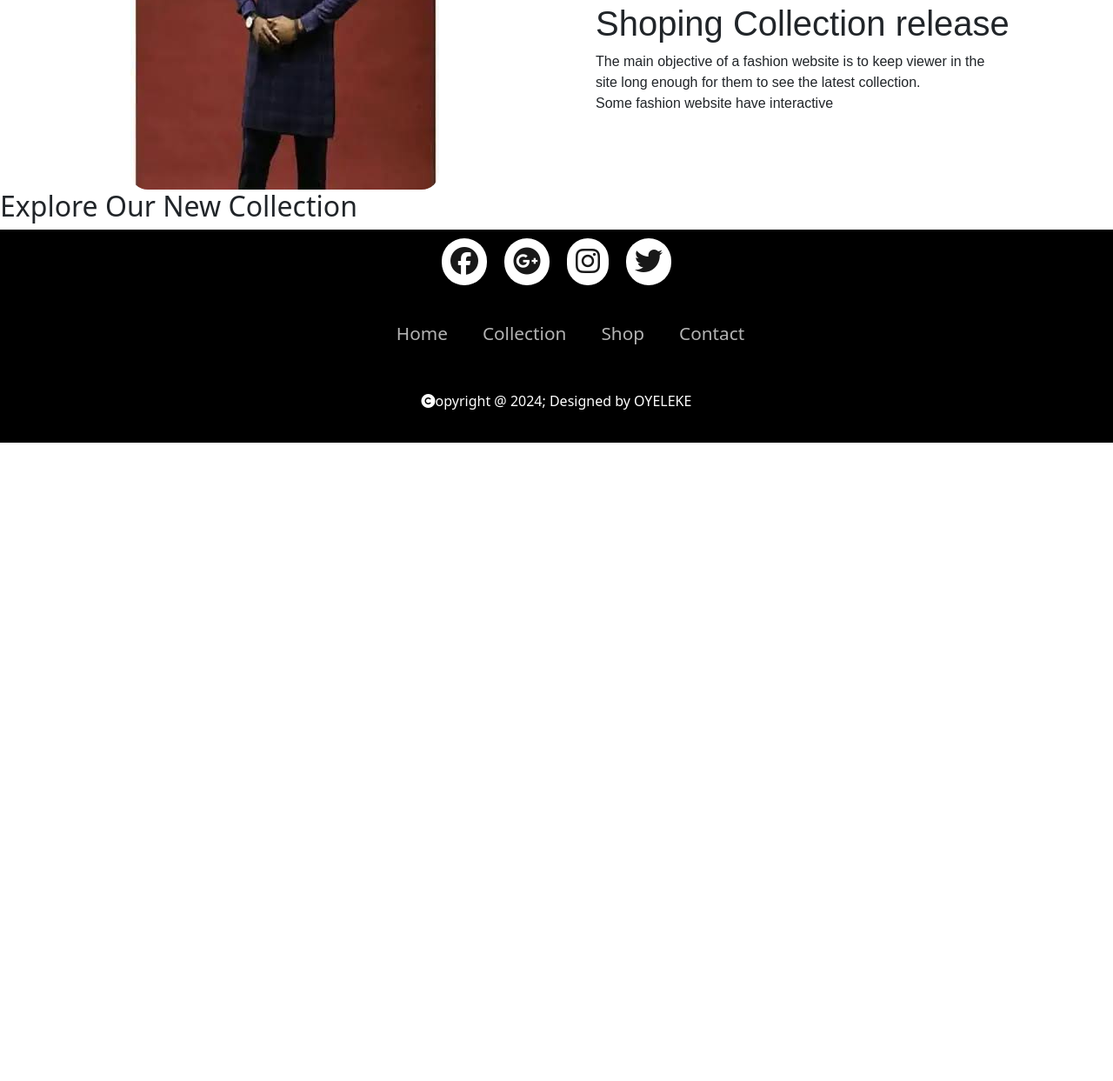
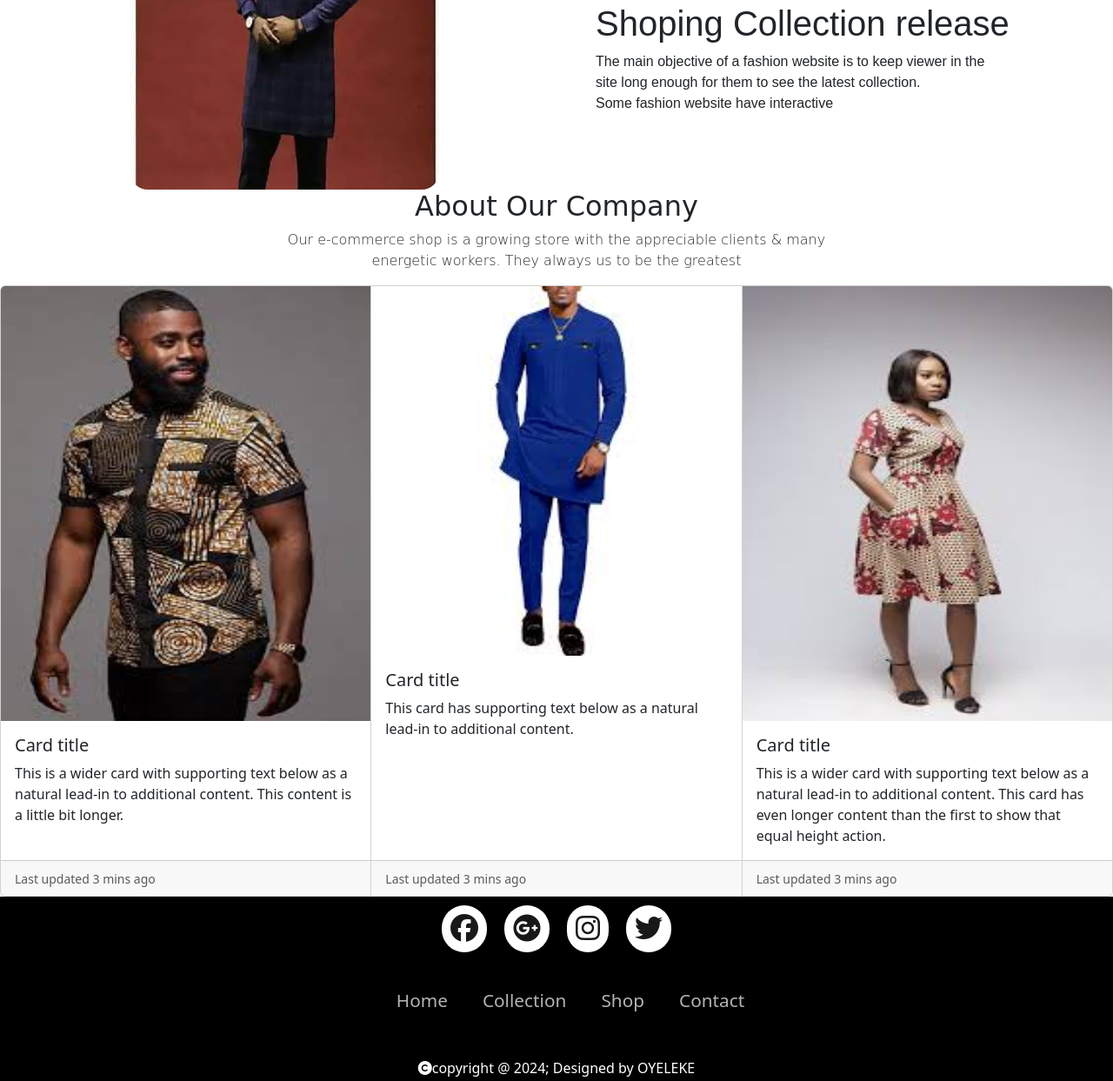
Before and after one commit to Oyelekeife14/GbolinPfashion, a plain HTML site: page index.html in a window 1280 px wide. Shown: the part 783-2026 px from the top of the page at 87% size. Before the commit the page ends 1292 px from the top, so only its background shows below. Drawn offline with nearby package versions, Linux system fonts and the light colour scheme.

Commit message:
second commit

```diff
--- a/index.html
+++ b/index.html
@@ -78,7 +78,44 @@
       <section>
         <div class="page-3">
             <div class="head">
-                <h2>Explore Our New Collection</h2>
+                <h2>About Our Company</h2>
+            </div>
+            <div class="note">
+              <p>Our e-commerce shop is a growing store with the appreciable clients & many<br> energetic workers. They always us to be the greatest</p>
+            </div>
+            <div class="profile">
+              <div class="card-group">
+                <div class="card">
+                  <img src="fash9.jpeg" class="card-img-top" alt="...">
+                  <div class="card-body">
+                    <h5 class="card-title">Card title</h5>
+                    <p class="card-text">This is a wider card with supporting text below as a natural lead-in to additional content. This content is a little bit longer.</p>
+                  </div>
+                  <div class="card-footer">
+                    <small class="text-body-secondary">Last updated 3 mins ago</small>
+                  </div>
+                </div>
+                <div class="card">
+                  <img src="fash10.jpeg" class="card-img-top" alt="...">
+                  <div class="card-body">
+                    <h5 class="card-title">Card title</h5>
+                    <p class="card-text">This card has supporting text below as a natural lead-in to additional content.</p>
+                  </div>
+                  <div class="card-footer">
+                    <small class="text-body-secondary">Last updated 3 mins ago</small>
+                  </div>
+                </div>
+                <div class="card">
+                  <img src="fash11.jpeg" class="card-img-top" alt="...">
+                  <div class="card-body">
+                    <h5 class="card-title">Card title</h5>
+                    <p class="card-text">This is a wider card with supporting text below as a natural lead-in to additional content. This card has even longer content than the first to show that equal height action.</p>
+                  </div>
+                  <div class="card-footer">
+                    <small class="text-body-secondary">Last updated 3 mins ago</small>
+                  </div>
+                </div>
+              </div>
             </div>
         </div>
       </section>
@@ -101,7 +138,7 @@
                 </ul>
             </div>
             <div class="footerbottom">
-                <p><i class="fa fa-copyright" aria-hidden="true"></i>opyright @ 2024; Designed by OYELEKE</p>
+                <p><i class="fa fa-copyright" aria-hidden="true"></i>copyright @ 2024; Designed by OYELEKE</p>
             </div>
           </div>
 
--- a/style.css
+++ b/style.css
@@ -69,6 +69,24 @@ body{
     font-style: normal;
     padding-left: 180px;
     margin-top: 140px;
+}
+
+.head{
+    font-family: "Pacifico", cursive;
+    font-weight: 400;
+    font-style: normal;
+    text-align: center;
+}
+
+.note{
+    text-align: center;
+    font-family: "Pinyon Script", cursive;
+    font-weight: 250;
+    font-style: normal;
+}
+
+.card img{
+    max-height: 500px;
 }
 
 footer{
```
Also changed, not shown: fash10.jpeg (added), fash11.jpeg (added), fash9.jpeg (added).
